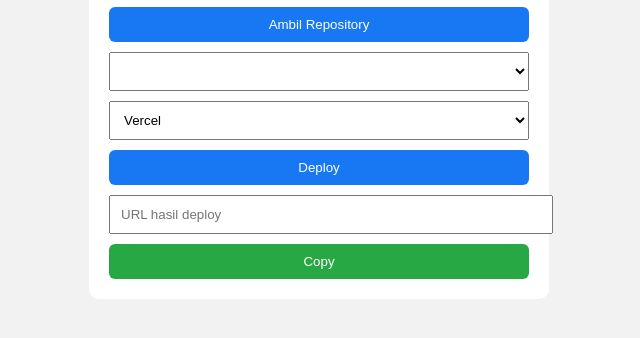
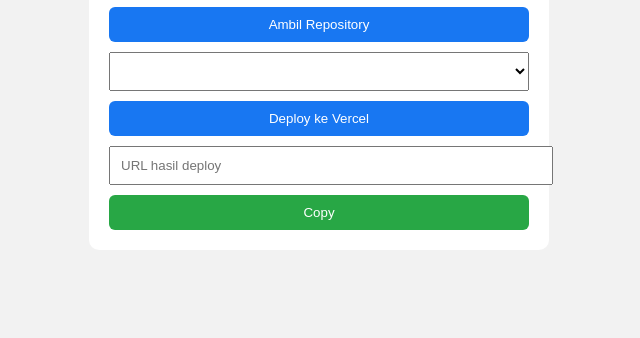
Before and after one commit to Candra2222/Projeck-root, a plain HTML site: page index.html in a window 1280 px wide. Shown: the part 110-448 px from the top of the page, without its empty margins (321-961 px from the left). Drawn offline with Linux system fonts and the light colour scheme.

Commit message:
Update index.html

```diff
--- a/index.html
+++ b/index.html
@@ -2,7 +2,7 @@
 <html lang="id">
 <head>
 <meta charset="UTF-8">
-<title>GitHub Auto Deploy</title>
+<title>GitHub → Auto Deploy</title>
 <meta name="viewport" content="width=device-width, initial-scale=1">
 
 <style>
@@ -18,18 +18,23 @@ body {
   padding: 20px;
   border-radius: 10px;
 }
-input, select, button {
+button, select, input {
   width: 100%;
   padding: 10px;
   margin-top: 10px;
 }
-button {
+.primary {
+  background: #1877f2;
+  color: #fff;
   border: none;
   border-radius: 6px;
-  cursor: pointer;
 }
-.primary { background: #1877f2; color: #fff; }
-.success { background: #28a745; color: #fff; }
+.success {
+  background: #28a745;
+  color: #fff;
+  border: none;
+  border-radius: 6px;
+}
 </style>
 </head>
 <body>
@@ -41,12 +46,7 @@ button {
 
   <select id="repoSelect"></select>
 
-  <select id="platform">
-    <option value="vercel">Vercel</option>
-    <option value="netlify">Netlify</option>
-  </select>
-
-  <button class="primary" onclick="deploy()">Deploy</button>
+  <button class="primary" onclick="deploy()">Deploy ke Vercel</button>
 
   <input id="result" readonly placeholder="URL hasil deploy">
   <button class="success" onclick="copy()">Copy</button>
@@ -55,34 +55,23 @@ button {
 <script>
 async function loadRepos() {
   const res = await fetch('/api/github');
-  const data = await res.json();
-
-  if (data.error) {
-    alert('ERROR:\n' + JSON.stringify(data));
-    return;
-  }
+  const repos = await res.json();
 
   const select = document.getElementById('repoSelect');
   select.innerHTML = '';
 
-  data.forEach(repo => {
+  repos.forEach(r => {
     const opt = document.createElement('option');
-    opt.value = repo.full_name;
-    opt.textContent = repo.full_name;
+    opt.value = r.full_name;
+    opt.textContent = r.full_name;
     select.appendChild(opt);
   });
 }
 
 async function deploy() {
   const repoFullName = document.getElementById('repoSelect').value;
-  const platform = document.getElementById('platform').value;
 
-  if (!repoFullName) {
-    alert('Pilih repository dulu!');
-    return;
-  }
-
-  const res = await fetch(`/api/deploy-${platform}`, {
+  const res = await fetch('/api/deploy-vercel', {
     method: 'POST',
     headers: { 'Content-Type': 'application/json' },
     body: JSON.stringify({ repoFullName })
@@ -91,9 +80,10 @@ async function deploy() {
   const data = await res.json();
 
   if (data.url) {
-    document.getElementById('result').value = data.url;
+    document.getElementById('result').value =
+      data.url + ' (' + data.status + ')';
   } else {
-    alert('DEPLOY GAGAL:\n' + JSON.stringify(data, null, 2));
+    alert(JSON.stringify(data, null, 2));
   }
 }
 
@@ -104,5 +94,6 @@ function copy() {
   alert('Copied!');
 }
 </script>
+
 </body>
 </html>
```
